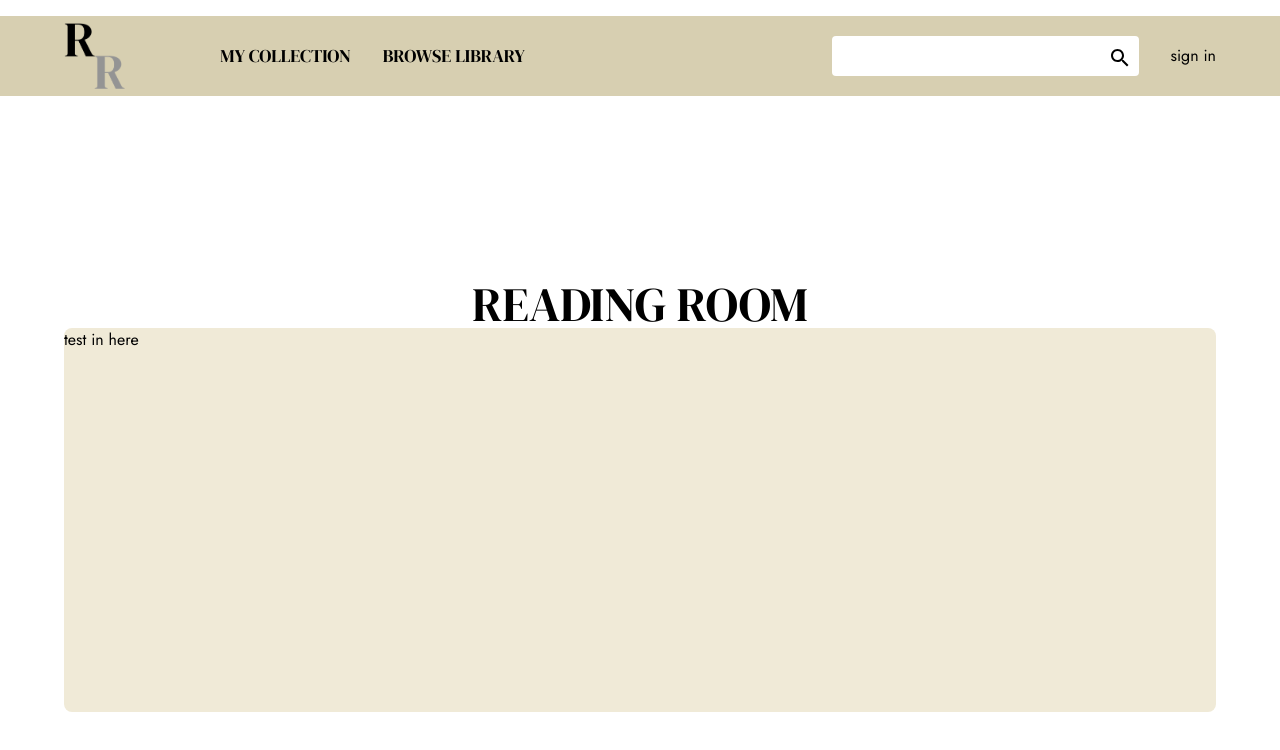
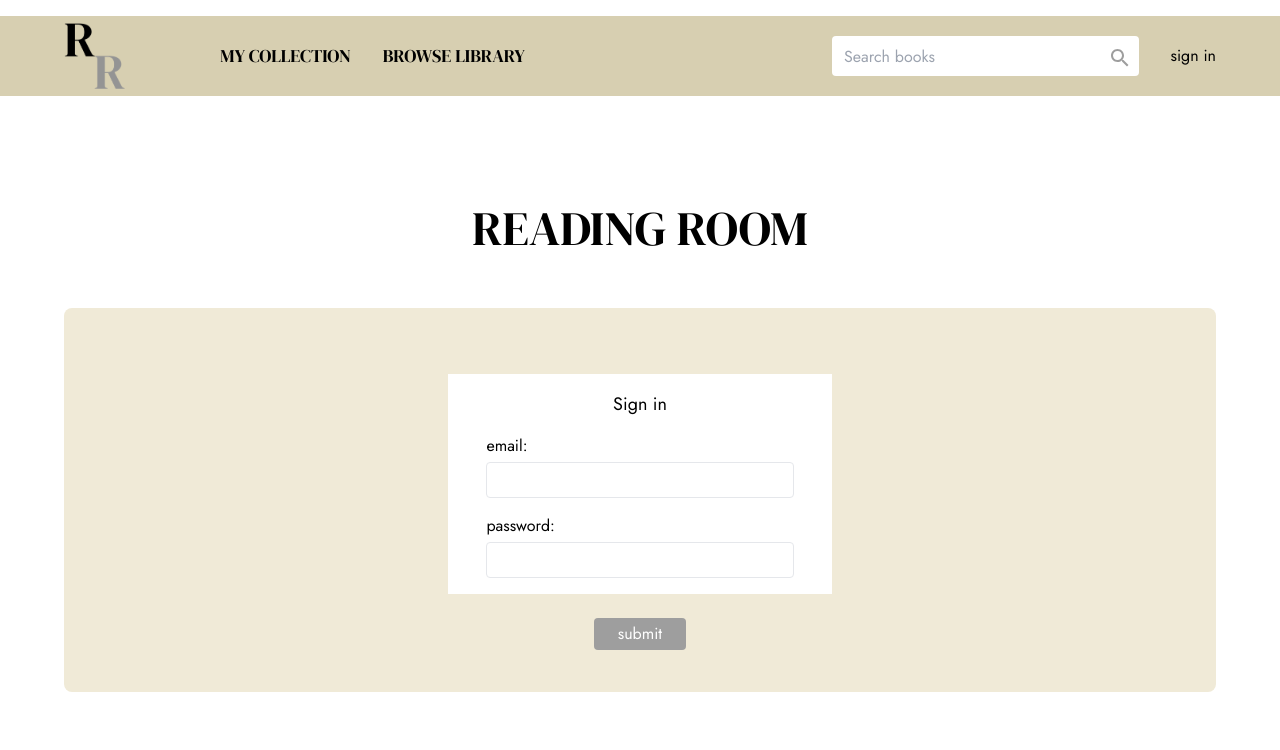
Before and after one commit to sam-rice/reading-room-ui, a Next.js app: page / in a window 1280 px wide. Shown: the top 750 px of the page. Built offline with nearby package versions, Linux system fonts and the light colour scheme.

Commit message:
add completed static signin page and supporting components

```diff
--- a/app/globals.css
+++ b/app/globals.css
@@ -1,7 +1,6 @@
 @tailwind base;
 @tailwind components;
 @tailwind utilities;
-
 
 
 /* @media (prefers-color-scheme: dark) { */
--- a/app/layout.tsx
+++ b/app/layout.tsx
@@ -1,11 +1,10 @@
 import type { Metadata } from "next"
-import { Jost, DM_Serif_Display } from "next/font/google"
+import { Jost } from "next/font/google"
 import "./globals.css"
 import { Header } from "@/components/Header"
+import { twMerge } from "tailwind-merge"
 
 const jost = Jost({ subsets: ["latin"] })
-
-export const dmSerifDisplay = DM_Serif_Display({ weight: "400", subsets: ["latin"] })
 
 export const metadata: Metadata = {
   title: "Reading Room",
@@ -22,13 +21,9 @@ export default function RootLayout({
       <head>
         <link rel="icon" href="/images/logo.png" />
       </head>
-      <body className={jost.className}>
+      <body className={twMerge(jost.className, "flex flex-col items-center min-h-screen")}>
         <Header />
-        <div className="w-full flex items-center flex-col">
-          <div className="w-full max-w-6xl">
-            {children}
-          </div>
-        </div>
+        {children}
       </body>
     </html>
   )
--- a/app/page.tsx
+++ b/app/page.tsx
@@ -1,16 +1,61 @@
-import { dmSerifDisplay } from "./layout"
+"use client"
+
+import { FC, useState } from "react"
+import { DM_Serif_Display } from "next/font/google"
 import { twMerge } from "tailwind-merge"
+import { Input } from "@/components/Input"
+import { Button } from "@/components/Button"
 
-export default function Home() {
+export const dmSerifDisplay = DM_Serif_Display({
+  weight: "400",
+  subsets: ["latin"],
+})
+
+const Home: FC = () => {
+  const [email, setEmail] = useState("")
+  const [password, setPassword] = useState("")
+
+  const onKeyDown = (key: string) => {
+    if (key === "Enter") submit()
+  }
+
+  const submit = () => {
+    console.log(`log in with email: ${email} and password: ${password}`)
+  }
+
   return (
-    // min-h-screen on <main>
-    <main className="flex w-full min-h-screen flex-col items-center justify-around">
-      <div className="flex w-full flex-col items-center ">
-        <h1 className={twMerge(dmSerifDisplay.className, "text-5xl")}>
-          READING ROOM
-        </h1>
-        <div className="bg-theme-beige-400 w-full h-96 rounded-theme-large">test in here</div>
+    <main className="flex w-full max-w-6xl flex-1 flex-col items-center justify-center">
+      <h1 className={twMerge(dmSerifDisplay.className, "mb-14 text-5xl")}>
+        READING ROOM
+      </h1>
+      <div className="bg-theme-beige-400 rounded-theme-large flex h-96 w-full flex-col items-center justify-center">
+        <br />
+        <div className="flex w-1/3 flex-col items-center justify-evenly bg-white">
+          <span className="my-4 text-lg">Sign in</span>
+          <Input
+            className="mb-4 w-4/5"
+            value={email}
+            name="email-login"
+            type="email"
+            label="email"
+            onChange={setEmail}
+            onKeyDown={onKeyDown}
+          />
+          <Input
+            className="mb-4 w-4/5"
+            value={password}
+            name="password-login"
+            label="password"
+            onChange={setPassword}
+            onKeyDown={onKeyDown}
+          />
+        </div>
+        <Button className="mt-6" onClick={submit}>
+          submit
+        </Button>
       </div>
     </main>
   )
 }
+
+export default Home
--- /dev/null
+++ b/components/Button.tsx
@@ -0,0 +1,20 @@
+import { FC, ReactNode } from "react"
+import { twMerge } from "tailwind-merge"
+
+interface ButtonProps {
+  children: ReactNode
+  className?: string
+  onClick: () => void
+}
+
+export const Button: FC<ButtonProps> = ({ className, children, onClick }) => (
+  <button
+    className={twMerge(
+      "bg-theme-gray-400 rounded-theme-small hover:bg-theme-gray-500 px-6 py-1 text-white transition-colors duration-150",
+      className,
+    )}
+    onClick={onClick}
+  >
+    {children}
+  </button>
+)
--- a/components/Header.tsx
+++ b/components/Header.tsx
@@ -4,13 +4,13 @@ import Image from "next/image"
 import logo from "../public/images/Logo.png"
 import Link from "next/link"
 import { Search } from "@mui/icons-material"
-import { useState, KeyboardEvent } from "react"
+import { useState, KeyboardEvent, FC } from "react"
 import { twMerge } from "tailwind-merge"
 import { DM_Serif_Display } from "next/font/google"
 
 const dmSerifDisplay = DM_Serif_Display({ weight: "400", subsets: ["latin"] })
 
-export const Header = () => {
+export const Header: FC = () => {
   const [query, setQuery] = useState("")
 
   const handleKeyDown = (e: KeyboardEvent<HTMLInputElement>) => {
@@ -20,8 +20,7 @@ export const Header = () => {
   const navigateToSearch = () => console.log(`search for ${query}`)
 
   return (
-    <header>
-      <div className="mt-4 flex h-20 justify-center bg-theme-beige-500">
+    <header className="mt-4 flex h-20 w-full justify-center bg-theme-beige-500">
       <div className="flex h-full w-full max-w-6xl justify-between">
         <div className="flex h-full w-2/5 items-center justify-between">
           <Link className="h-5/6" href="/">
@@ -49,11 +48,12 @@ export const Header = () => {
               className="absolute right-[7px] top-[9px]"
               onClick={navigateToSearch}
             >
-                <Search />
+              <Search className="text-theme-gray-400 hover:text-black transition-colors duration-150"/>
             </button>
             <input
               className="rounded-theme-small h-full w-full pl-3"
               value={query}
+              placeholder="Search books"
               onChange={(e) => setQuery(e.target.value)}
               onKeyDown={handleKeyDown}
             />
@@ -61,7 +61,6 @@ export const Header = () => {
           <Link href="/">sign in</Link>
         </div>
       </div>
-      </div>
     </header>
   )
 }
--- a/components/Input.tsx
+++ b/components/Input.tsx
@@ -1,4 +1,40 @@
+import { Dispatch, FC, HTMLInputTypeAttribute, SetStateAction } from "react"
+import { twMerge } from "tailwind-merge"
 
-export const Input = () => (
-  <input className="rounded-theme-small" />
-)
+interface InputProps {
+  className?: string
+  value: string
+  name: string
+  type?: HTMLInputTypeAttribute
+  placeholder?: string
+  onChange: Dispatch<SetStateAction<string>>
+  onKeyDown?: (key: string) => void
+  label: string
+}
+
+export const Input: FC<InputProps> = ({
+  className,
+  value,
+  name,
+  type,
+  placeholder,
+  onChange,
+  onKeyDown,
+  label,
+}) => {
+  return (
+    <label className={twMerge("w-full flex flex-col", className)} htmlFor={name}>
+      <span>{label}: </span>
+      <input
+        className="rounded-theme-small border h-9 mt-1 pl-2"
+        value={value}
+        name={name}
+        id={name}
+        onChange={e => onChange(e.target.value)}
+        onKeyDown={onKeyDown ? e => onKeyDown(e.key) : () => undefined}
+        placeholder={placeholder}
+        type={type || "text"}
+      />
+    </label>
+  )
+}
--- a/tailwind.config.ts
+++ b/tailwind.config.ts
@@ -10,11 +10,16 @@ const config: Config = {
     extend: {
       backgroundColor: {
         "theme-beige-500": "#D7CFB1",
-        "theme-beige-400": "#F0EAD7"
+        "theme-beige-400": "#F0EAD7",
+        "theme-gray-500": "#808080",
+        "theme-gray-400": "#9E9E9E"
       },
       borderRadius: {
         "theme-small": "4px",
         "theme-large": "8px"
+      },
+      textColor: {
+        "theme-gray-400": "#9E9E9E"
       }
     },
   },
```
Lines whose indentation alone changed are shown as unchanged.
